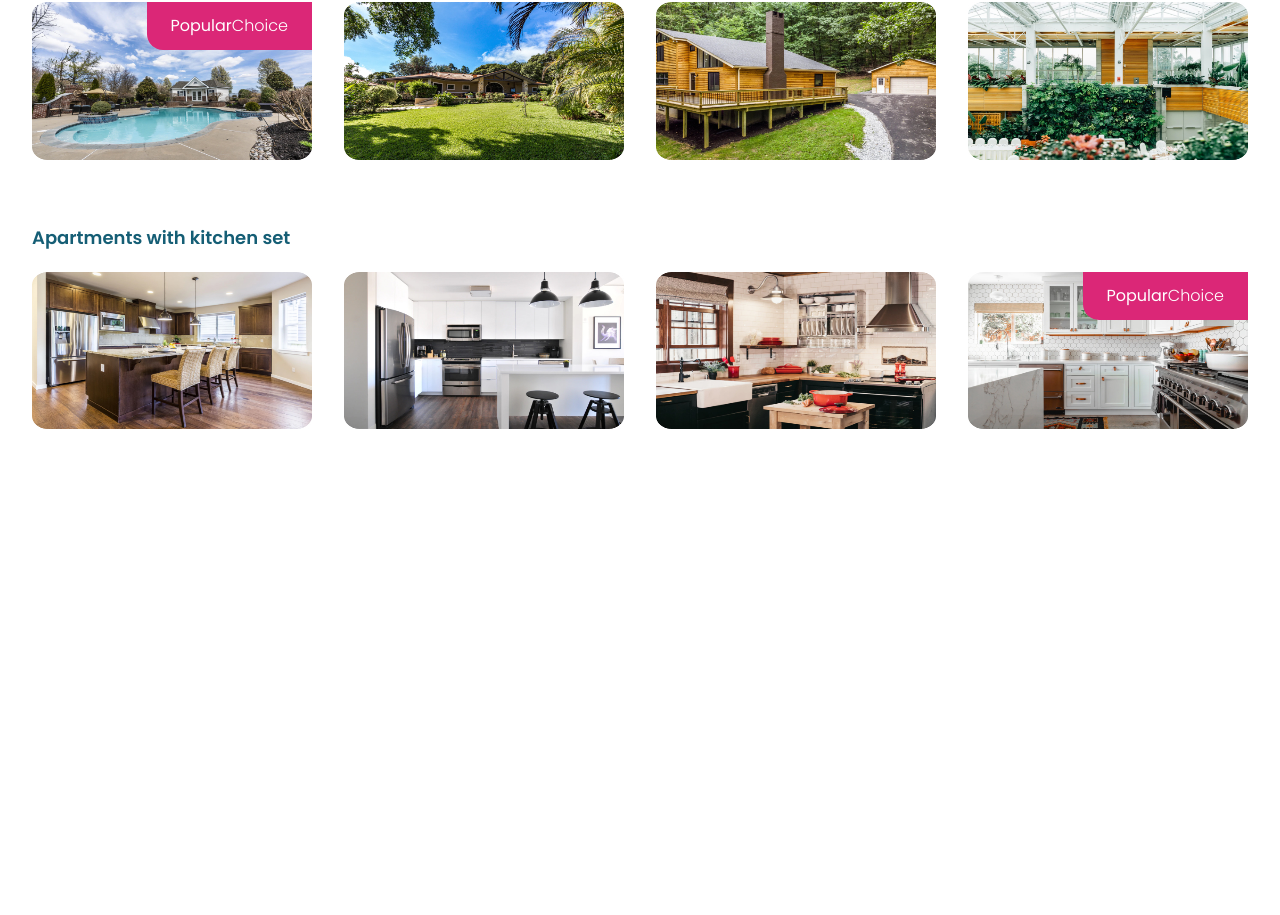
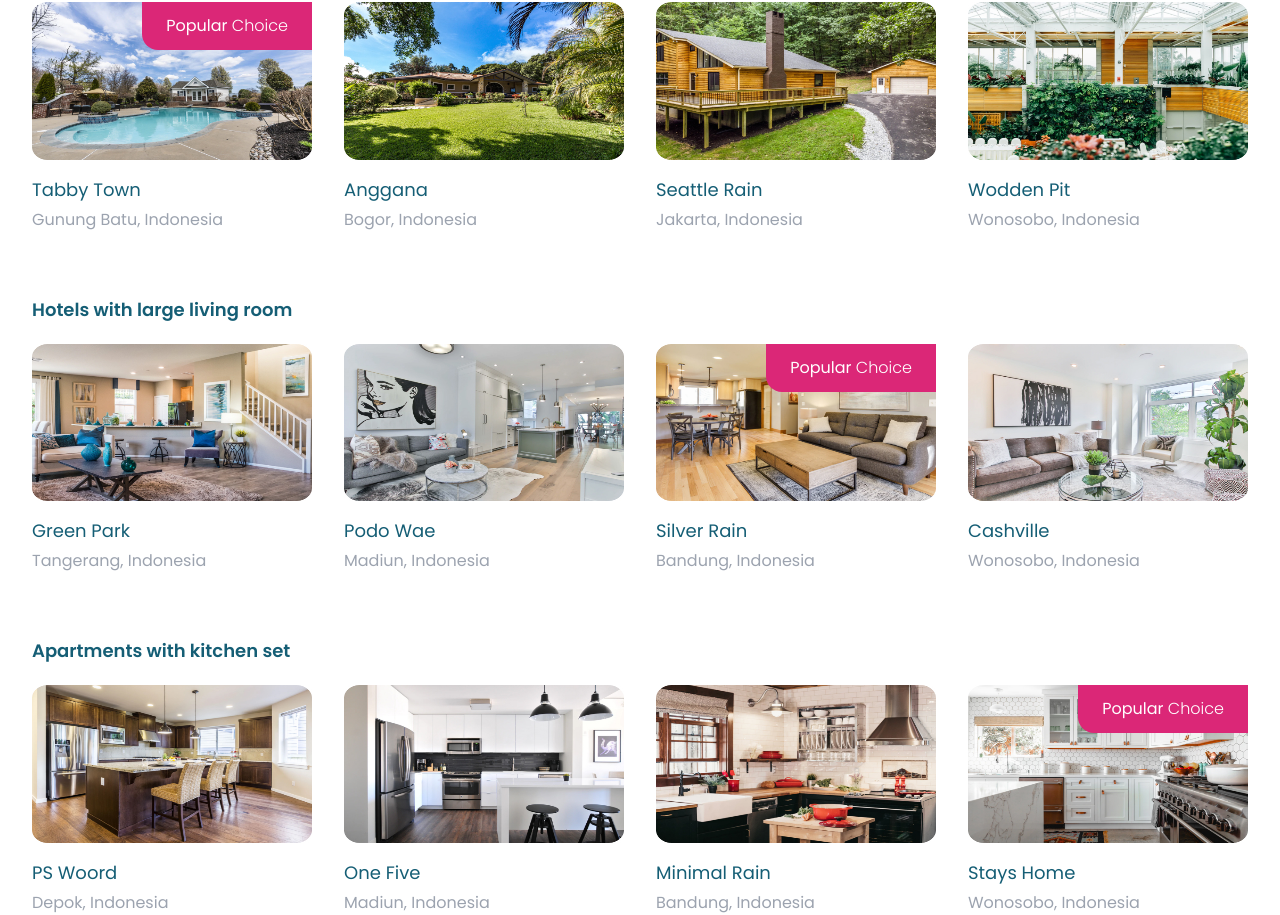
Before and after one commit to terrell511/Staycation-Next, a Next.js app: page / in a window 1280 px wide. Shown: the part 1207-2122 px from the top of the page. Before the commit the page ends 1636 px from the top, so only its background shows below. Built offline with nearby package versions, Linux system fonts and the light colour scheme.

Commit message:
feat: slicing hotes with large living room section

```diff
--- a/src/app/page.tsx
+++ b/src/app/page.tsx
@@ -204,6 +204,7 @@ export default function Home() {
         </p>
 
         <div className="grid grid-cols-4 gap-8 mt-5">
+          <div>
             <div className="relative aspect-video">
               <Image
                 src="/beauty-backyard/pic-1.jpg"
@@ -213,11 +214,16 @@ export default function Home() {
               />
               <div className="absolute top-0 right-0 bg-pink-600 px-6 py-3 rounded-es-2xl">
                 <p className="font-light text-white">
-                <strong>Popular</strong>
-                Choice
+                  <strong>Popular</strong> Choice
                 </p>
               </div>
             </div>
+            <div className="mt-4">
+              <p className="text-lg text-cyan-800 mb-1">Tabby Town</p>
+              <p className="text-base text-gray-400">Gunung Batu, Indonesia</p>
+            </div>
+          </div>
+          <div>
             <div className="relative aspect-video">
               <Image
                 src="/beauty-backyard/pic-2.jpg"
@@ -226,6 +232,12 @@ export default function Home() {
                 alt="beauty-backyard-1"
               />
             </div>
+            <div className="mt-4">
+              <p className="text-lg text-cyan-800 mb-1">Anggana</p>
+              <p className="text-base text-gray-400">Bogor, Indonesia</p>
+            </div>
+          </div>
+          <div>
             <div className="relative aspect-video">
               <Image
                 src="/beauty-backyard/pic-3.jpg"
@@ -234,6 +246,12 @@ export default function Home() {
                 alt="beauty-backyard-1"
               />
             </div>
+            <div className="mt-4">
+              <p className="text-lg text-cyan-800 mb-1">Seattle Rain</p>
+              <p className="text-base text-gray-400">Jakarta, Indonesia</p>
+            </div>
+          </div>
+          <div>
             <div className="relative aspect-video">
               <Image
                 src="/beauty-backyard/pic.jpg"
@@ -241,6 +259,82 @@ export default function Home() {
                 priority
                 alt="beauty-backyard-1"
               />
+            </div>
+            <div className="mt-4">
+              <p className="text-lg text-cyan-800 mb-1">Wodden Pit</p>
+              <p className="text-base text-gray-400">Wonosobo, Indonesia</p>
+            </div>
+          </div>
+        </div>
+      </div>
+
+      {/* Hotels with large living room - section */}
+      <div className="mt-16">
+        <p className="text-lg text-cyan-800 font-semibold">
+          Hotels with large living room
+        </p>
+
+        <div className="grid grid-cols-4 gap-8 mt-5">
+          <div>
+            <div className="relative aspect-video">
+              <Image
+                src="/large-living-room/pic-1.jpg"
+                fill
+                priority
+                alt="beauty-backyard-1"
+              />
+            </div>
+            <div className="mt-4">
+              <p className="text-lg text-cyan-800 mb-1">Green Park</p>
+              <p className="text-base text-gray-400">Tangerang, Indonesia</p>
+            </div>
+          </div>
+          <div>
+            <div className="relative aspect-video">
+              <Image
+                src="/large-living-room/pic-2.jpg"
+                fill
+                priority
+                alt="beauty-backyard-1"
+              />
+            </div>
+            <div className="mt-4">
+              <p className="text-lg text-cyan-800 mb-1">Podo Wae</p>
+              <p className="text-base text-gray-400">Madiun, Indonesia</p>
+            </div>
+          </div>
+          <div>
+            <div className="relative aspect-video">
+              <Image
+                src="/large-living-room/pic-3.jpg"
+                fill
+                priority
+                alt="beauty-backyard-1"
+              />
+              <div className="absolute top-0 right-0 bg-pink-600 px-6 py-3 rounded-es-2xl">
+                <p className="font-light text-white">
+                  <strong>Popular</strong> Choice
+                </p>
+              </div>
+            </div>
+            <div className="mt-4">
+              <p className="text-lg text-cyan-800 mb-1">Silver Rain</p>
+              <p className="text-base text-gray-400">Bandung, Indonesia</p>
+            </div>
+          </div>
+          <div>
+            <div className="relative aspect-video">
+              <Image
+                src="/large-living-room/pic.jpg"
+                fill
+                priority
+                alt="large-living-room-1"
+              />
+            </div>
+            <div className="mt-4">
+              <p className="text-lg text-cyan-800 mb-1">Cashville</p>
+              <p className="text-base text-gray-400">Wonosobo, Indonesia</p>
+            </div>
           </div>
         </div>
       </div>
@@ -252,6 +346,7 @@ export default function Home() {
         </p>
 
         <div className="grid grid-cols-4 gap-8 mt-5">
+          <div>
             <div className="relative aspect-video">
               <Image
                 src="/kitchen-set/pic-1.jpg"
@@ -260,6 +355,12 @@ export default function Home() {
                 alt="beauty-backyard-1"
               />
             </div>
+            <div className="mt-4">
+              <p className="text-lg text-cyan-800 mb-1">PS Woord</p>
+              <p className="text-base text-gray-400">Depok, Indonesia</p>
+            </div>
+          </div>
+          <div>
             <div className="relative aspect-video">
               <Image
                 src="/kitchen-set/pic-2.jpg"
@@ -268,6 +369,12 @@ export default function Home() {
                 alt="beauty-backyard-1"
               />
             </div>
+            <div className="mt-4">
+              <p className="text-lg text-cyan-800 mb-1">One Five</p>
+              <p className="text-base text-gray-400">Madiun, Indonesia</p>
+            </div>
+          </div>
+          <div>
             <div className="relative aspect-video">
               <Image
                 src="/kitchen-set/pic-3.jpg"
@@ -276,6 +383,12 @@ export default function Home() {
                 alt="beauty-backyard-1"
               />
             </div>
+            <div className="mt-4">
+              <p className="text-lg text-cyan-800 mb-1">Minimal Rain</p>
+              <p className="text-base text-gray-400">Bandung, Indonesia</p>
+            </div>
+          </div>
+          <div>
             <div className="relative aspect-video">
               <Image
                 src="/kitchen-set/pic.jpg"
@@ -285,9 +398,13 @@ export default function Home() {
               />
               <div className="absolute top-0 right-0 bg-pink-600 px-6 py-3 rounded-es-2xl">
                 <p className="font-light text-white">
-                <strong>Popular</strong>
-                Choice
+                  <strong>Popular</strong> Choice
                 </p>
+              </div>
+            </div>
+            <div className="mt-4">
+              <p className="text-lg text-cyan-800 mb-1">Stays Home</p>
+              <p className="text-base text-gray-400">Wonosobo, Indonesia</p>
             </div>
           </div>
         </div>
```
Lines whose indentation alone changed are shown as unchanged.
